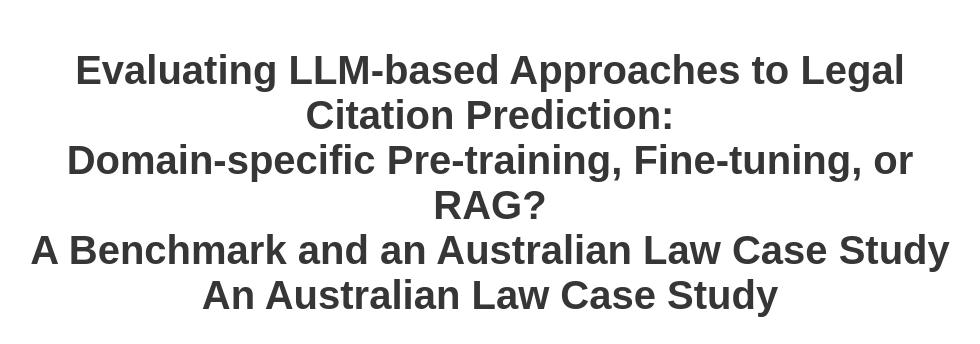
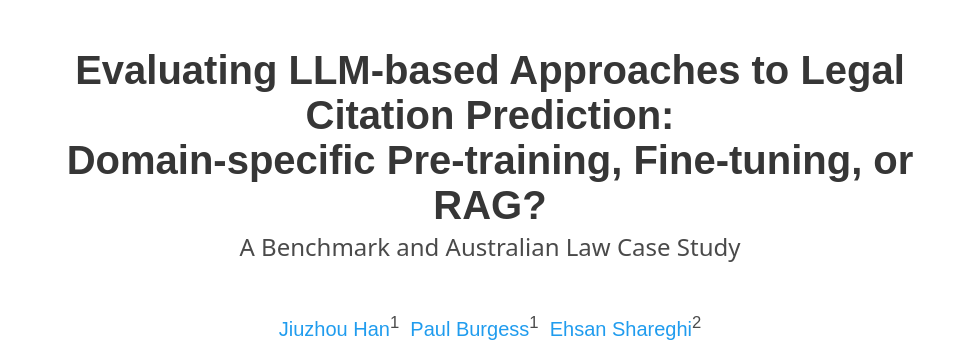
Before and after one commit to auslawbench/auslawbench.github.io, a plain HTML site: page index.html in a window 1280 px wide. Shown: the top 344 px of the page, without its empty margins (150-1130 px from the left). Drawn offline with nearby package versions, Linux system fonts and the light colour scheme; some icons are missing.

Commit message:
Update index.html

```diff
--- a/index.html
+++ b/index.html
@@ -53,10 +53,10 @@
       <div class="container is-max-desktop">
         <div class="columns is-centered">
           <div class="column has-text-centered">
-            <h2 class="title is-2 publication-title">Evaluating LLM-based Approaches to Legal Citation Prediction:<br>
-Domain-specific Pre-training, Fine-tuning, or RAG?<br>
-A Benchmark and an Australian Law Case Study<br>
-              An Australian Law Case Study</h2>
+            <h2 class="title is-2 publication-title">
+  Evaluating LLM-based Approaches to Legal Citation Prediction:<br>
+  Domain-specific Pre-training, Fine-tuning, or RAG?</h2>
+<h3 class="subtitle is-4">A Benchmark and Australian Law Case Study</h3>
             <br>
             <div class="is-size-5 publication-authors">
               <!-- Paper authors -->
```
